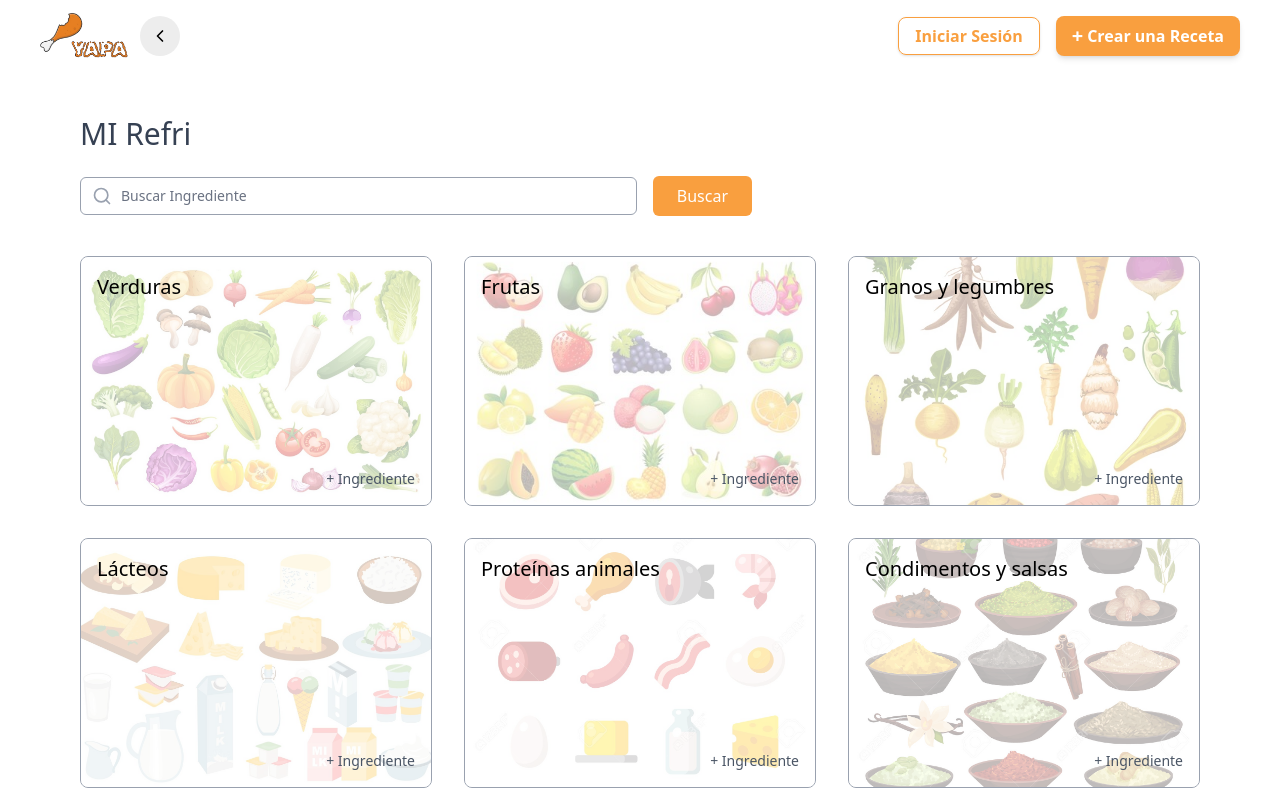
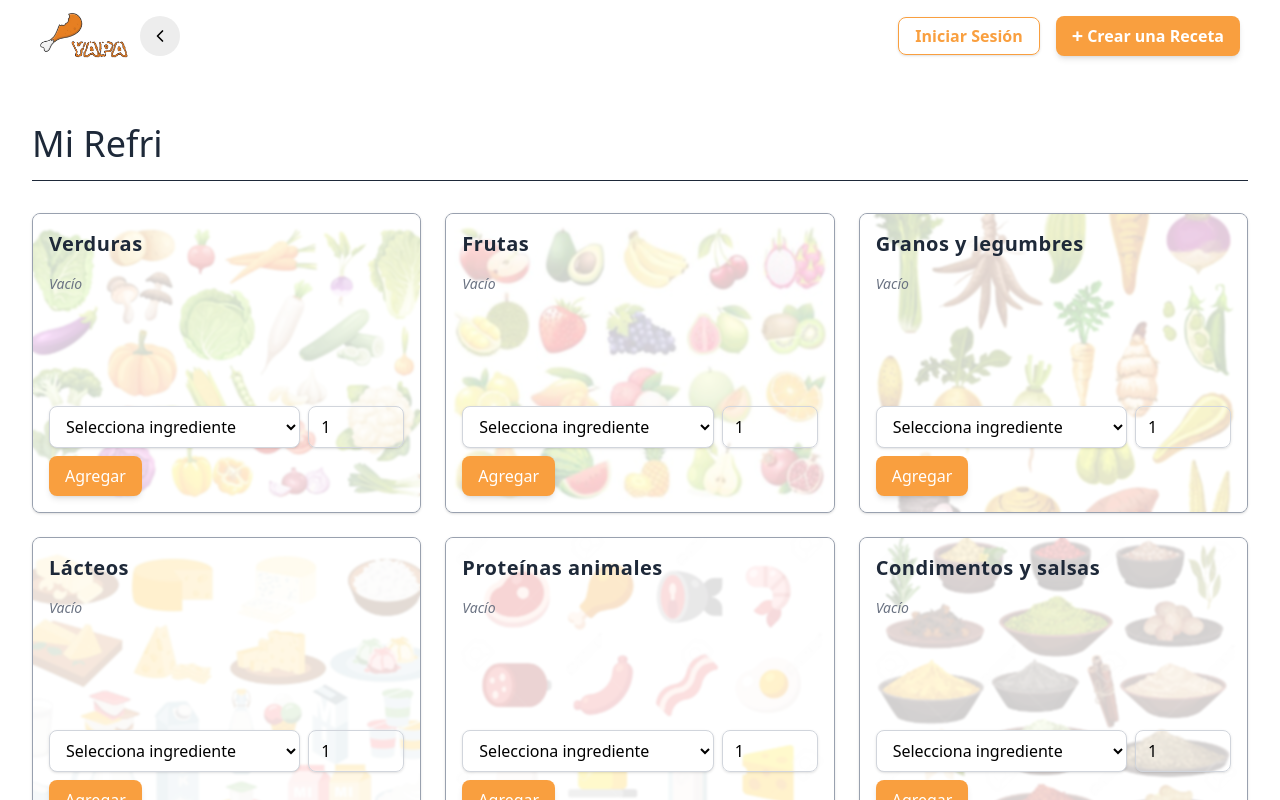
Before and after one commit to AnthoLogy63/Yapa, a React (Vite) app in the folder frontend/: page /refri in a window 1280 px wide. Shown: the top 800 px of the page. Built offline with nearby package versions, Linux system fonts and the light colour scheme.

Commit message:
Se refactorizó la página Refri: se agregó la barra de búsqueda y agregar ingredientes, se conectaron los botones + y - al backend, se agrandaron los botones y se añadió cursor pointer para mejorar la interacción.

```diff
--- a/frontend/src/pages/Refri/Refri.jsx
+++ b/frontend/src/pages/Refri/Refri.jsx
@@ -1,8 +1,7 @@
 import { useState, useEffect } from "react";
-import { Search, Plus, X } from "lucide-react";
-import { useNavigate } from "react-router-dom";
+import { X } from "lucide-react";
 import { useAuth } from "../../context/AuthContext";
-import { getPantries, getPantryIngredients, addPantryIngredient, searchIngredients } from "../../api/pantryApi";
+import { getPantryIngredients, addPantryIngredient, deletePantryIngredient, adjustPantryIngredient } from "../../api/pantryApi";
 
 // Import background images
 import VerdurasBg from './Alimentos/Verduras.jpg';
@@ -23,39 +22,119 @@ const categoryImages = {
   "Proteínas animales": ProteinasBg,
   "Condimentos y salsas": CondimentosBg,
   "Bebidas": BebidasBg,
-  "Cereales y Masas": CerealesBg
+  "Cereales y Masas": CerealesBg,
+  "Otros": CondimentosBg // Fallback
 };
 
-const CategoryCard = ({ title, ingredients, onAdd, onRemove, backgroundImage }) => {
-  const [isAdding, setIsAdding] = useState(false);
-  const [newIngredient, setNewIngredient] = useState({
-    cantidad: "",
-    unidad: "",
-    nombre: ""
-  });
+// Ingredientes más comunes por categoría (Perú)
+const COMMON_INGREDIENTS = {
+  "Verduras": ["Lechuga", "Tomate", "Zanahoria", "Pepino", "Espinaca", "Brócoli", "Apio", "Cebolla", "Ajo", "Pimiento", "Repollo", "Calabacín", "Berenjena"],
+  "Frutas": ["Manzana", "Plátano", "Naranja", "Fresa", "Pera", "Mango", "Uva", "Piña", "Kiwi", "Papaya", "Mandarina", "Melón", "Sandía", "Cereza", "Durazno"],
+  "Granos y legumbres": ["Arroz", "Lenteja", "Frijol", "Garbanzos", "Quinoa", "Maíz", "Trigo", "Cebada", "Soja"],
+  "Lácteos": ["Leche", "Queso fresco", "Yogur", "Mantequilla", "Crema"],
+  "Proteínas animales": ["Pollo", "Carne de res", "Pescado", "Huevo", "Cerdo", "Pavo"],
+  "Condimentos y salsas": ["Sal", "Pimienta", "Aceite", "Vinagre", "Ají", "Salsa de soja", "Orégano", "Comino"],
+  "Bebidas": ["Agua", "Jugo", "Café", "Té", "Chicha morada", "Inca Kola"],
+  "Cereales y Masas": ["Pan", "Pasta", "Harina", "Tortilla", "Galletas"],
+  "Otros": [] // Permitirá texto libre
+};
+
+// Unidades por ingrediente individual
+const DEFAULT_UNITS = {
+  "Lechuga": "un",
+  "Tomate": "un",
+  "Zanahoria": "kg",
+  "Pepino": "un",
+  "Espinaca": "kg",
+  "Brócoli": "kg",
+  "Apio": "un",
+  "Cebolla": "kg",
+  "Ajo": "g",
+  "Pimiento": "un",
+  "Repollo": "un",
+  "Calabacín": "un",
+  "Berenjena": "un",
+
+  "Manzana": "un",
+  "Plátano": "kg",
+  "Naranja": "un",
+  "Fresa": "kg",
+  "Pera": "un",
+  "Mango": "un",
+  "Uva": "kg",
+  "Piña": "un",
+  "Kiwi": "un",
+  "Papaya": "un",
+  "Mandarina": "un",
+  "Melón": "un",
+  "Sandía": "un",
+  "Cereza": "un",
+  "Durazno": "un",
+
+  "Arroz": "kg",
+  "Lenteja": "kg",
+  "Frijol": "kg",
+  "Garbanzos": "kg",
+  "Quinoa": "kg",
+  "Maíz": "kg",
+  "Trigo": "kg",
+  "Cebada": "kg",
+  "Soja": "kg",
+
+  "Leche": "l",
+  "Queso fresco": "kg",
+  "Yogur": "l",
+  "Mantequilla": "kg",
+  "Crema": "kg",
+
+  "Pollo": "kg",
+  "Carne de res": "kg",
+  "Pescado": "kg",
+  "Huevo": "un",
+  "Cerdo": "kg",
+  "Pavo": "kg",
+
+  "Sal": "g",
+  "Pimienta": "g",
+  "Aceite": "l",
+  "Vinagre": "l",
+  "Ají": "g",
+  "Salsa de soja": "ml",
+  "Orégano": "g",
+  "Comino": "g",
+
+  "Agua": "l",
+  "Jugo": "l",
+  "Café": "g",
+  "Té": "g",
+  "Chicha morada": "l",
+  "Inca Kola": "l",
+
+  "Pan": "un",
+  "Pasta": "kg",
+  "Harina": "kg",
+  "Tortilla": "un",
+  "Galletas": "un",
+
+  "Otros": "un"
+};
+
+const CategoryCard = ({ title, ingredients, onRemove, backgroundImage, onAdd, onAdjust }) => {
+  const [selectedIngredient, setSelectedIngredient] = useState("");
+  const [amount, setAmount] = useState("1");
+
+  const isOtros = title === "Otros";
 
   const handleAdd = () => {
-    const { cantidad, unidad, nombre } = newIngredient;
-    if (nombre.trim()) {
-      const ingredientText = `${nombre} ${cantidad} ${unidad}`.trim();
-      onAdd(ingredientText);
-      setNewIngredient({ cantidad: "", unidad: "", nombre: "" });
-      setIsAdding(false);
-    }
-  };
-
-  const handleKeyDown = (e) => {
-    if (e.key === "Enter") {
-      handleAdd();
-    } else if (e.key === "Escape") {
-      setIsAdding(false);
-      setNewIngredient({ cantidad: "", unidad: "", nombre: "" });
-    }
+    if (!selectedIngredient && !isOtros) return;
+    onAdd(selectedIngredient, amount, title);
+    setSelectedIngredient("");
+    setAmount("1");
   };
 
   return (
     <div
-      className="relative border border-gray-400 rounded-lg overflow-hidden flex flex-col h-full min-h-[250px]"
+      className="relative border border-gray-400 rounded-lg overflow-hidden flex flex-col h-full min-h-[300px] shadow-sm hover:shadow-md transition-shadow"
       style={{
         backgroundImage: backgroundImage ? `url(${backgroundImage})` : 'none',
         backgroundSize: 'cover',
@@ -63,95 +142,99 @@ const CategoryCard = ({ title, ingredients, onAdd, onRemove, backgroundImage })
         backgroundColor: '#FAFAFA'
       }}
     >
-      {/* Semi-transparent overlay for readability */}
-      <div className="absolute inset-0 bg-white/70"></div>
+      <div className="absolute inset-0 bg-white/80 backdrop-blur-[1px]"></div>
 
-      {/* Content */}
       <div className="relative z-10 p-4 flex flex-col h-full">
-        <h3 className="text-xl font-normal text-black mb-4">{title}</h3>
+        <h3 className="text-xl font-bold text-gray-800 mb-4 tracking-wide">{title}</h3>
 
         <div className="flex-1 flex flex-col gap-2">
-          <div className="grid grid-cols-2 gap-2">
-            {ingredients.map((ing, index) => (
+          {ingredients.length === 0 ? (
+            <p className="text-gray-500 text-sm italic">Vacío</p>
+          ) : (
+            <div className="flex flex-wrap gap-2">
+              {ingredients.map((ing) => (
                 <div
-                key={index}
-                className="flex items-center justify-between bg-white border border-gray-400 rounded px-2 py-1 text-sm"
+                  key={ing.id}
+                  className="flex items-center justify-between bg-white border border-gray-300 rounded-full pl-2 pr-3 py-1 text-sm shadow-sm"
                 >
-                <span className="truncate mr-1" title={ing}>{ing}</span>
+                  <div className="flex items-center gap-1">
                     <button
-                  onClick={() => onRemove(index)}
-                  className="text-gray-500 hover:text-red-500 focus:outline-none cursor-pointer"
+                      onClick={() => onAdjust(ing.id, -1)}
+                      className="w-6 h-6 flex items-center justify-center rounded-full bg-red-100 text-red-600 hover:bg-red-200 hover:text-red-700 cursor-pointer text-sm font-bold transition-colors"
+                      title="Disminuir"
+                    >-</button>
+
+                    <span className="max-w-[120px] truncate mx-2 font-medium text-gray-700" title={ing.text}>
+                      {ing.text}
+                    </span>
+
+                    <button
+                      onClick={() => onAdjust(ing.id, 1)}
+                      className="w-6 h-6 flex items-center justify-center rounded-full bg-green-100 text-green-600 hover:bg-green-200 hover:text-green-700 cursor-pointer text-sm font-bold transition-colors"
+                      title="Aumentar"
+                    >+</button>
+                  </div>
+
+                  <button
+                    onClick={() => onRemove(ing.id)}
+                    className="ml-2 text-gray-400 hover:text-red-500 focus:outline-none cursor-pointer"
+                    title="Eliminar"
                   >
-                  <span className="text-xs font-bold">x</span>
+                    <X size={16} />
                   </button>
                 </div>
               ))}
             </div>
+          )}
         </div>
 
-        <div className="mt-4 flex justify-end">
-          {isAdding ? (
-            <div className="flex items-center w-full gap-2">
+        <div className="mt-4 flex gap-2 items-end flex-wrap">
+          {isOtros ? (
             <input
               type="text"
-                value={newIngredient.nombre}
-                onChange={(e) => setNewIngredient(prev => ({ ...prev, nombre: e.target.value }))}
-                onKeyDown={handleKeyDown}
-                autoFocus
-                className="w-28 border border-gray-300 rounded px-2 py-1 text-sm focus:outline-none focus:border-gray-500"
-                placeholder="Nombre..."
+              placeholder="Nombre del ingrediente"
+              className="flex-1 px-3 py-2 border border-gray-300 rounded-lg focus:outline-none focus:ring-2 focus:ring-orange-500 transition-all shadow-sm"
+              value={selectedIngredient}
+              onChange={(e) => setSelectedIngredient(e.target.value)}
             />
+          ) : (
+            <select
+              className="flex-1 px-3 py-2 border border-gray-300 rounded-lg bg-white focus:outline-none focus:ring-2 focus:ring-orange-500 transition-all shadow-sm"
+              value={selectedIngredient}
+              onChange={(e) => setSelectedIngredient(e.target.value)}
+            >
+              <option value="">Selecciona ingrediente</option>
+              {COMMON_INGREDIENTS[title].map((ing) => (
+                <option key={ing} value={ing}>{ing}</option>
+              ))}
+            </select>
+          )}
+
           <input
-                type="text"
-                value={newIngredient.cantidad}
-                onChange={(e) => setNewIngredient(prev => ({ ...prev, cantidad: e.target.value }))}
-                onKeyDown={handleKeyDown}
-                className="w-18 border border-gray-300 rounded px-2 py-1 text-sm focus:outline-none focus:border-gray-500"
-                placeholder="Cant."
+            type="number"
+            min="1"
+            step="1"
+            className="w-24 px-3 py-2 border border-gray-300 rounded-lg focus:outline-none focus:ring-2 focus:ring-orange-500 transition-all shadow-sm"
+            value={amount}
+            onChange={(e) => setAmount(e.target.value)}
           />
-              <input
-                type="text"
-                value={newIngredient.unidad}
-                onChange={(e) => setNewIngredient(prev => ({ ...prev, unidad: e.target.value }))}
-                onKeyDown={handleKeyDown}
-                className="w-22 border border-gray-300 rounded px-2 py-1 text-sm focus:outline-none focus:border-gray-500"
-                placeholder="Unidad"
-              />
+
           <button
             onClick={handleAdd}
-                className="text-green-600 hover:text-green-700 cursor-pointer"
+            className="px-4 py-2 rounded-lg text-white font-medium shadow-md hover:brightness-110 transition-all cursor-pointer"
+            style={{ backgroundColor: '#F99F3F' }}
           >
-                <Plus size={18} />
-              </button>
-              <button
-                onClick={() => {
-                  setIsAdding(false);
-                  setNewIngredient({ cantidad: "", unidad: "", nombre: "" });
-                }}
-                className="text-red-500 hover:text-red-600 cursor-pointer"
-              >
-                <X size={18} />
+            Agregar
           </button>
         </div>
-          ) : (
-            <button
-              onClick={() => setIsAdding(true)}
-              className="text-gray-600 hover:text-orange-500 flex items-center gap-1 text-sm font-medium transition-colors cursor-pointer"
-            >
-              + Ingrediente
-            </button>
-          )}
       </div>
-      </div> {/* End Content Wrapper */}
     </div>
   );
 };
 
+
 function MiRefriPage() {
-  const navigate = useNavigate();
   const { token, isLogged } = useAuth();
-  const [searchTerm, setSearchTerm] = useState("");
-  const [pantryId, setPantryId] = useState(null);
 
   const [categories, setCategories] = useState({
     "Verduras": [],
@@ -161,19 +244,14 @@ function MiRefriPage() {
     "Proteínas animales": [],
     "Condimentos y salsas": [],
     "Bebidas": [],
-    "Cereales y Masas": []
+    "Cereales y Masas": [],
+    "Otros": []
   });
 
   const loadPantryData = () => {
     if (isLogged && token) {
-      getPantries(token).then(pantries => {
-        if (pantries && pantries.length > 0) {
-          const pid = pantries[0].id;
-          setPantryId(pid);
-          return getPantryIngredients(pid, token);
-        }
-        return [];
-      }).then(ingredients => {
+      getPantryIngredients(token)
+        .then((ingredients) => {
           if (!ingredients) return;
 
           const freshCats = {
@@ -184,35 +262,38 @@ function MiRefriPage() {
             "Proteínas animales": [],
             "Condimentos y salsas": [],
             "Bebidas": [],
-          "Cereales y Masas": []
+            "Cereales y Masas": [],
+            "Otros": []
           };
 
-        ingredients.forEach(item => {
+          ingredients.forEach((item) => {
             const name = item.ingredient.name;
-          const amount = parseFloat(item.amount);
-          const unit = item.unit;
-          const str = `${name} ${amount} ${unit}`.trim();
+            const amountVal = parseFloat(item.amount);
+            const displayAmount = Number.isInteger(amountVal) ? amountVal : amountVal.toFixed(2);
+            const unitVal = item.unit;
+            const text = `${name}: ${displayAmount} ${unitVal}`.trim();
 
-          // Match classification to keys
+            const ingredientObj = {
+              id: item.id,
+              ingredientId: item.ingredient.id,
+              name,
+              amount: amountVal,
+              unit: unitVal,
+              text,
+              classification: item.ingredient.classification
+            };
+
             const classification = item.ingredient.classification;
-
             if (classification && freshCats[classification]) {
-            freshCats[classification].push(str);
+              freshCats[classification].push(ingredientObj);
             } else {
-            // Fallback loose matching
-            const lower = (classification || "").toLowerCase();
-            if (lower.includes("verdura")) freshCats["Verduras"].push(str);
-            else if (lower.includes("fruta")) freshCats["Frutas"].push(str);
-            else if (lower.includes("grano") || lower.includes("legumbre")) freshCats["Granos y legumbres"].push(str);
-            else if (lower.includes("lacteo") || lower.includes("lácteo")) freshCats["Lácteos"].push(str);
-            else if (lower.includes("proteína") || lower.includes("proteina") || lower.includes("carne")) freshCats["Proteínas animales"].push(str);
-            else if (lower.includes("condimento") || lower.includes("salsa")) freshCats["Condimentos y salsas"].push(str);
-            else if (lower.includes("bebida")) freshCats["Bebidas"].push(str);
-            else if (lower.includes("cereal") || lower.includes("masa")) freshCats["Cereales y Masas"].push(str);
+              freshCats["Otros"].push(ingredientObj);
             }
           });
+
           setCategories(freshCats);
-      }).catch(err => console.error("Error loading pantry:", err));
+        })
+        .catch((err) => console.error("Error loading pantry:", err));
     }
   };
 
@@ -220,55 +301,65 @@ function MiRefriPage() {
     loadPantryData();
   }, [token, isLogged]);
 
-  const handleAddIngredient = (category, ingredient) => {
-    setCategories(prev => ({
-      ...prev,
-      [category]: [...prev[category], ingredient]
-    }));
+  const handleAddIngredient = async (name, amount, category) => {
+    if (!token || !name) return;
+
+    try {
+      const unit = DEFAULT_UNITS[name] || "un";
+      const payload = {
+        ingredient_name: name,
+        amount: amount || 1,
+        unit: unit,
+        date_aggregate: new Date().toISOString().split('T')[0],
+        classification: category
+      };
+      await addPantryIngredient(payload, token);
+      loadPantryData();
+    } catch (error) {
+      console.error("Error adding ingredient:", error);
+      alert("Error al agregar ingrediente.");
+    }
   };
 
-  const handleRemoveIngredient = (category, indexToRemove) => {
-    setCategories(prev => ({
-      ...prev,
-      [category]: prev[category].filter((_, index) => index !== indexToRemove)
-    }));
+  const handleRemoveIngredient = async (idToRemove) => {
+    if (!token) return;
+    try {
+      await deletePantryIngredient(idToRemove, token);
+      loadPantryData();
+    } catch (error) {
+      console.error("Error deleting ingredient:", error);
+      alert("Error al eliminar ingrediente");
+    }
+  };
+
+  const handleAdjustIngredient = async (id, amountChange) => {
+    if (!token) return;
+    try {
+      await adjustPantryIngredient(id, amountChange, token);
+      loadPantryData();
+    } catch (err) {
+      console.error(err);
+      alert('No se pudo ajustar la cantidad');
+    }
   };
 
   return (
-    <div className="w-full bg-white px-20 py-8 min-h-screen">
+    <div className="w-full bg-white px-8 py-10 min-h-screen font-sans">
       <div className="max-w-7xl mx-auto">
-        <h1 className="text-3xl font-normal text-gray-700 mb-6">MI Refri</h1>
+        <h1 className="text-4xl font-light text-gray-800 mb-8 border-b pb-4">Mi Refri</h1>
 
-        {/* Search Bar */}
-        <div className="flex items-center gap-4 mb-10 max-w-2xl">
-          <div className="relative flex-1">
-            <div className="absolute inset-y-0 left-0 pl-3 flex items-center pointer-events-none">
-              <Search className="h-5 w-5 text-gray-400" />
-            </div>
-            <input
-              type="text"
-              className="block w-full pl-10 pr-3 py-2 border border-gray-400 rounded-md leading-5 bg-white placeholder-gray-500 focus:outline-none focus:placeholder-gray-400 focus:border-orange-500 focus:ring-1 focus:ring-orange-500 sm:text-sm"
-              placeholder="Buscar Ingrediente"
-              value={searchTerm}
-              onChange={(e) => setSearchTerm(e.target.value)}
-            />
-          </div>
-          <button className="bg-[#F99F3F] text-white px-6 py-2 rounded-md font-medium hover:bg-orange-500 transition-colors cursor-pointer">
-            Buscar
-          </button>
-        </div>
-
-        {/* Grid */}
-        <div className="grid grid-cols-1 md:grid-cols-2 lg:grid-cols-3 gap-8">
+        <div className="grid grid-cols-1 md:grid-cols-2 lg:grid-cols-3 gap-6">
           {Object.entries(categories).map(([categoryName, ingredients]) => (
             <CategoryCard
               key={categoryName}
               title={categoryName}
               ingredients={ingredients}
               backgroundImage={categoryImages[categoryName]}
-              onAdd={(ing) => handleAddIngredient(categoryName, ing)}
-              onRemove={(index) => handleRemoveIngredient(categoryName, index)}
+              onRemove={handleRemoveIngredient}
+              onAdd={handleAddIngredient}
+              onAdjust={handleAdjustIngredient}
             />
+
           ))}
         </div>
       </div>
```
Lines whose indentation alone changed are shown as unchanged.
